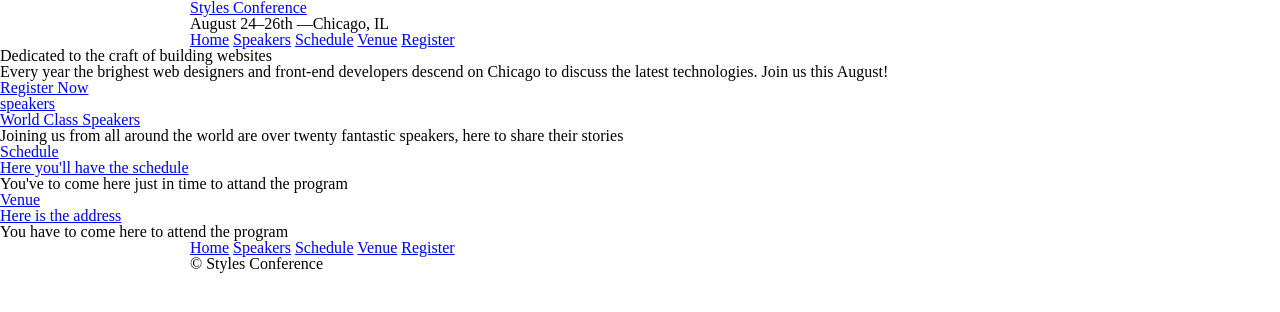
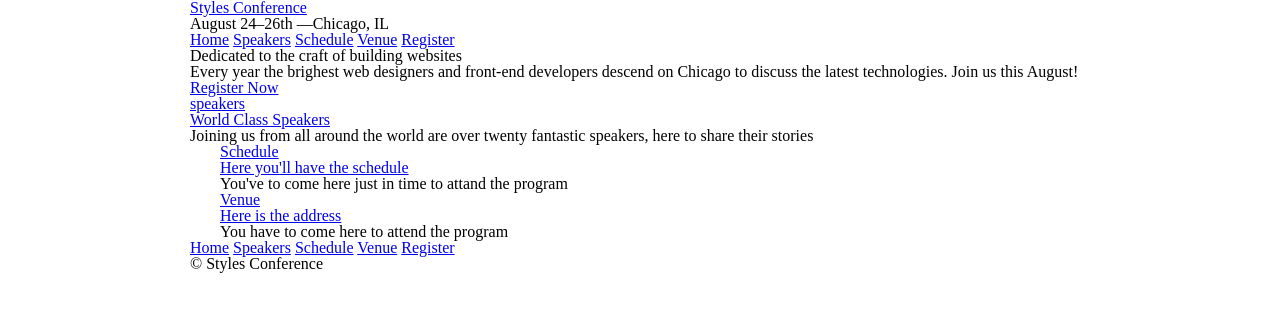
Before and after one commit to rajiul123/practice, a plain HTML site: page index.html in a window 1280 px wide. Drawn offline with Linux system fonts and the light colour scheme.

Commit message:
Update index.html

```diff
--- a/index.html
+++ b/index.html
@@ -19,12 +19,12 @@
 			<a href="register.html">Register</a>
 		</nav>
 	</header>
-	<section>
+	<section class="container">
 		<h2>Dedicated to the craft of building websites</h2>
 		<p>Every year the brighest web designers and front-end developers descend on Chicago to discuss the latest technologies. Join us this August!</p>
 		<a href="register.html">Register Now</a>
 	</section>
-	<section>
+	<section class="container">
 		<section>
 			<a href="speakers.html">
 				<h5>speakers</h5>
@@ -32,14 +32,14 @@
 			</a>
 			<p>Joining us from all around the world are over twenty fantastic speakers, here to share their stories</p>
 		</section>
-		<section>
+		<section class="container">
 			<a href="schedule.html">
 				<h5>Schedule</h5>
 				<h3>Here you'll have the schedule</h3>
 			</a>
 			<p>You've to come here just in time to attand the program</p>
 		</section>
-		<section>
+		<section class="container">
 			<a href="venue.html">
 				<h5>Venue</h5>
 				<h3>Here is the address</h3>
```
